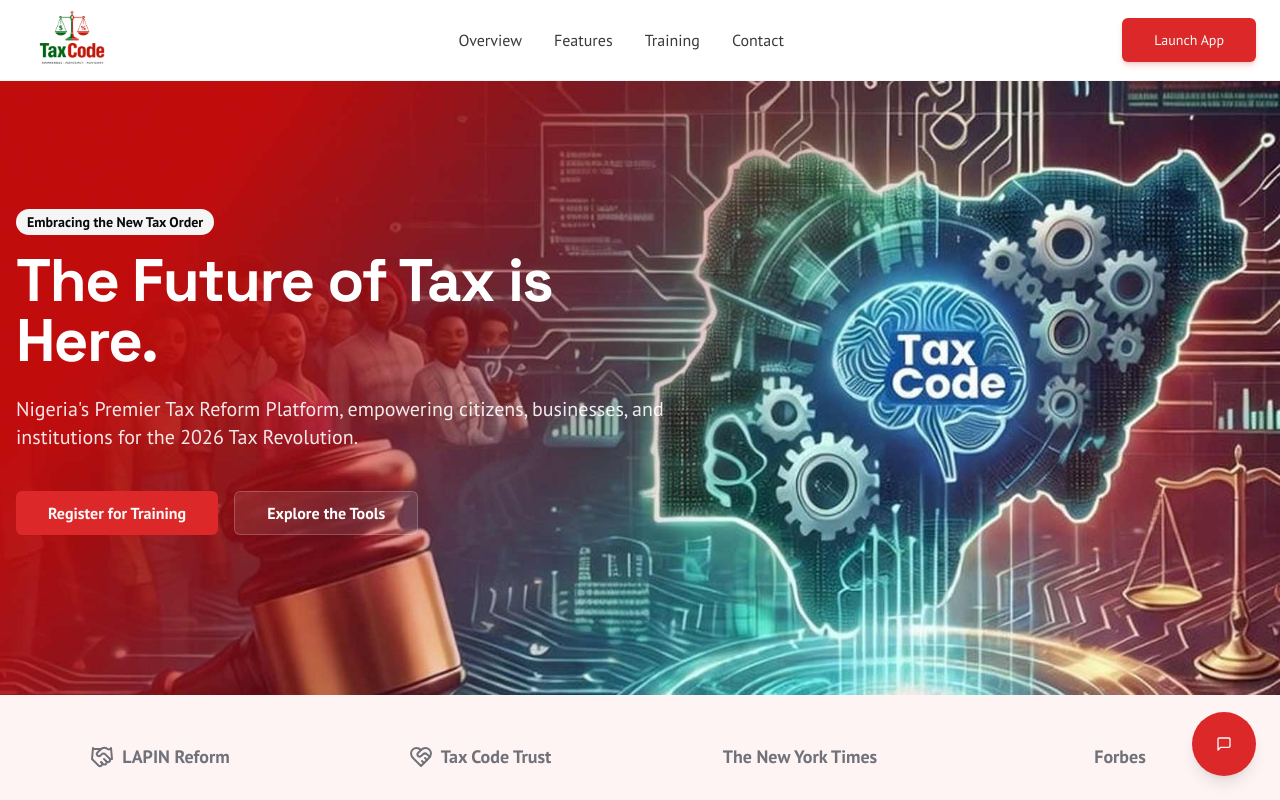
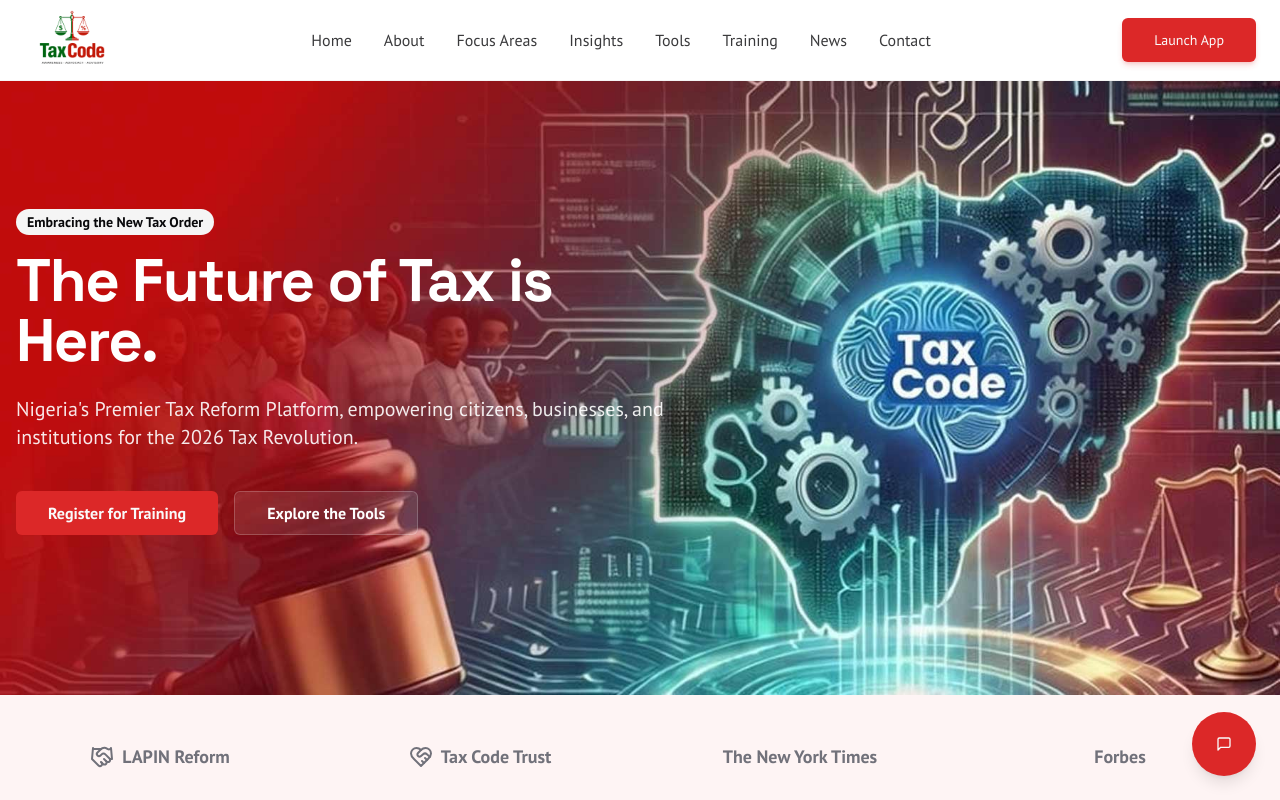
Before and after one commit to Christyelimian/taxcode-ai, a Next.js app: page / in a window 1280 px wide. Shown: the top 800 px of the page. Built offline with nearby package versions, Linux system fonts and the light colour scheme; what @genkit-ai/googleai, genkit would draw is missing.

Commit message:
Update navigation menu to match strategy: Home | About | Focus Areas | Insights | Tools | Training | News | Contact

```diff
--- a/src/app/page.tsx
+++ b/src/app/page.tsx
@@ -249,19 +249,35 @@ export default function HomePage() {
             <Image src="/taxcode logo.png" alt="TaxCode AI Logo" width={96} height={96} />
           </Link>
           <nav className="hidden items-center gap-8 text-base font-medium md:flex">
-             <a href="#overview" className="relative text-foreground/80 transition-colors hover:text-green-600">
-                Overview
+             <a href="/" className="relative text-foreground/80 transition-colors hover:text-green-600">
+                Home
                 <span className="absolute bottom-0 left-0 w-full h-0.5 bg-green-600 transform scale-x-0 group-hover:scale-x-100 transition-transform duration-300 ease-out"></span>
             </a>
-            <a href="#features" className="group relative text-foreground/80 transition-colors hover:text-green-600">
-                Features
+            <a href="/about" className="group relative text-foreground/80 transition-colors hover:text-green-600">
+                About
                 <span className="absolute bottom-0 left-0 w-full h-0.5 bg-green-600 transform scale-x-0 group-hover:scale-x-100 transition-transform duration-300 ease-out"></span>
             </a>
-            <a href="#modules" className="group relative text-foreground/80 transition-colors hover:text-green-600">
+            <a href="/focus-areas" className="group relative text-foreground/80 transition-colors hover:text-green-600">
+                Focus Areas
+                <span className="absolute bottom-0 left-0 w-full h-0.5 bg-green-600 transform scale-x-0 group-hover:scale-x-100 transition-transform duration-300 ease-out"></span>
+            </a>
+            <a href="/insights" className="group relative text-foreground/80 transition-colors hover:text-green-600">
+                Insights
+                <span className="absolute bottom-0 left-0 w-full h-0.5 bg-green-600 transform scale-x-0 group-hover:scale-x-100 transition-transform duration-300 ease-out"></span>
+            </a>
+            <a href="/tools" className="group relative text-foreground/80 transition-colors hover:text-green-600">
+                Tools
+                <span className="absolute bottom-0 left-0 w-full h-0.5 bg-green-600 transform scale-x-0 group-hover:scale-x-100 transition-transform duration-300 ease-out"></span>
+            </a>
+            <a href="/training" className="group relative text-foreground/80 transition-colors hover:text-green-600">
                 Training
                 <span className="absolute bottom-0 left-0 w-full h-0.5 bg-green-600 transform scale-x-0 group-hover:scale-x-100 transition-transform duration-300 ease-out"></span>
             </a>
-            <a href="#contact" className="group relative text-foreground/80 transition-colors hover:text-green-600">
+            <a href="/news" className="group relative text-foreground/80 transition-colors hover:text-green-600">
+                News
+                <span className="absolute bottom-0 left-0 w-full h-0.5 bg-green-600 transform scale-x-0 group-hover:scale-x-100 transition-transform duration-300 ease-out"></span>
+            </a>
+            <a href="/contact" className="group relative text-foreground/80 transition-colors hover:text-green-600">
                 Contact
                 <span className="absolute bottom-0 left-0 w-full h-0.5 bg-green-600 transform scale-x-0 group-hover:scale-x-100 transition-transform duration-300 ease-out"></span>
             </a>
@@ -580,10 +596,14 @@ export default function HomePage() {
             <Image src="/taxcode logo.png" alt="TaxCode AI Logo" width={96} height={96} />
           </div>
           <div className="flex justify-center gap-6 mb-8">
-             <a href="#overview" className="hover:text-primary transition-colors">Overview</a>
-            <a href="#features" className="hover:text-primary transition-colors">Features</a>
-            <a href="#modules" className="hover:text-primary transition-colors">Training</a>
-            <a href="#contact" className="hover:text-primary transition-colors">Contact</a>
+             <a href="/" className="hover:text-primary transition-colors">Home</a>
+            <a href="/about" className="hover:text-primary transition-colors">About</a>
+            <a href="/focus-areas" className="hover:text-primary transition-colors">Focus Areas</a>
+            <a href="/insights" className="hover:text-primary transition-colors">Insights</a>
+            <a href="/tools" className="hover:text-primary transition-colors">Tools</a>
+            <a href="/training" className="hover:text-primary transition-colors">Training</a>
+            <a href="/news" className="hover:text-primary transition-colors">News</a>
+            <a href="/contact" className="hover:text-primary transition-colors">Contact</a>
           </div>
           <p className="text-background/60">&copy; {new Date().getFullYear()} LAPIN Reform & Tax Code Trustees. All Rights Reserved.</p>
           <p className="mt-2 text-background/60">For further information, please call Dr. Jeremiah Akpe, 0806 541 7972</p>
```
